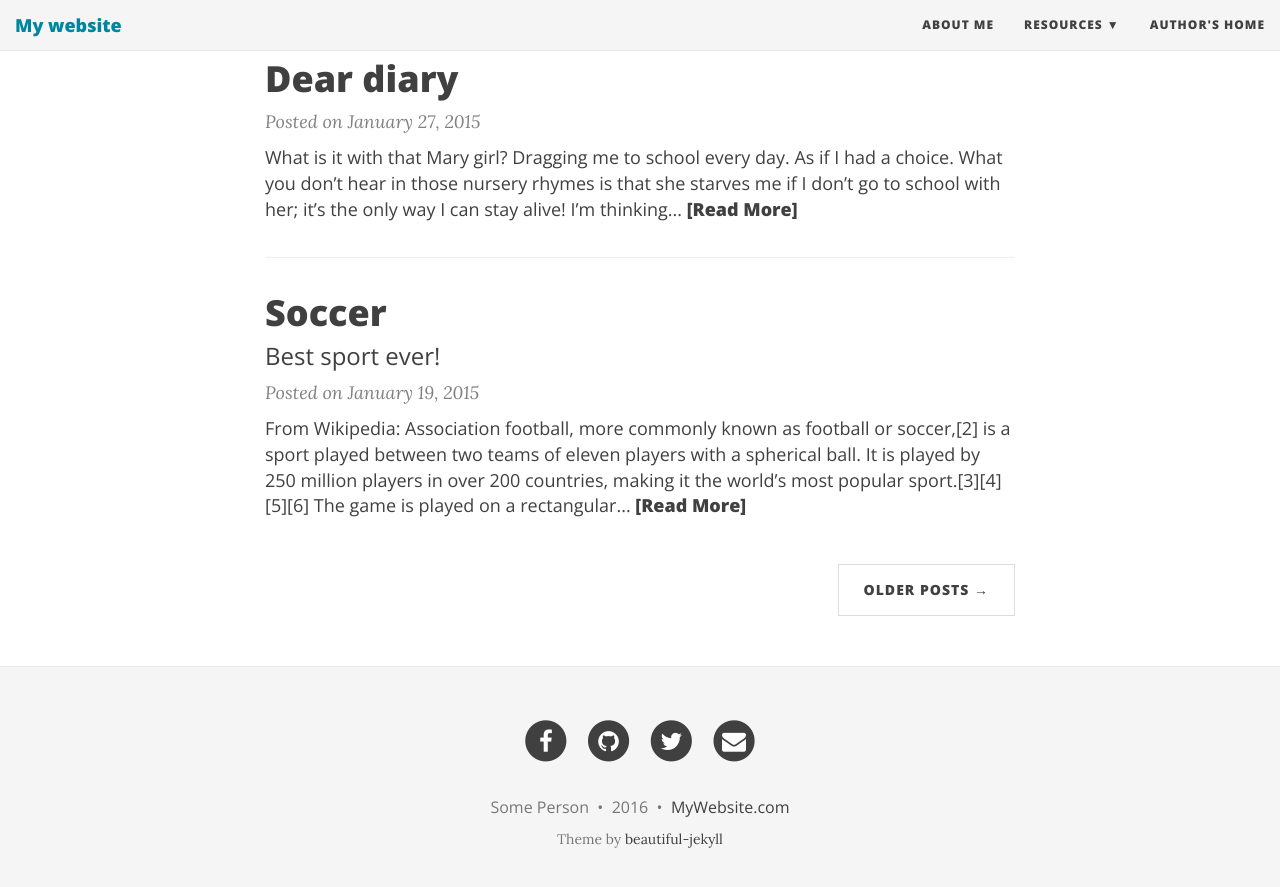
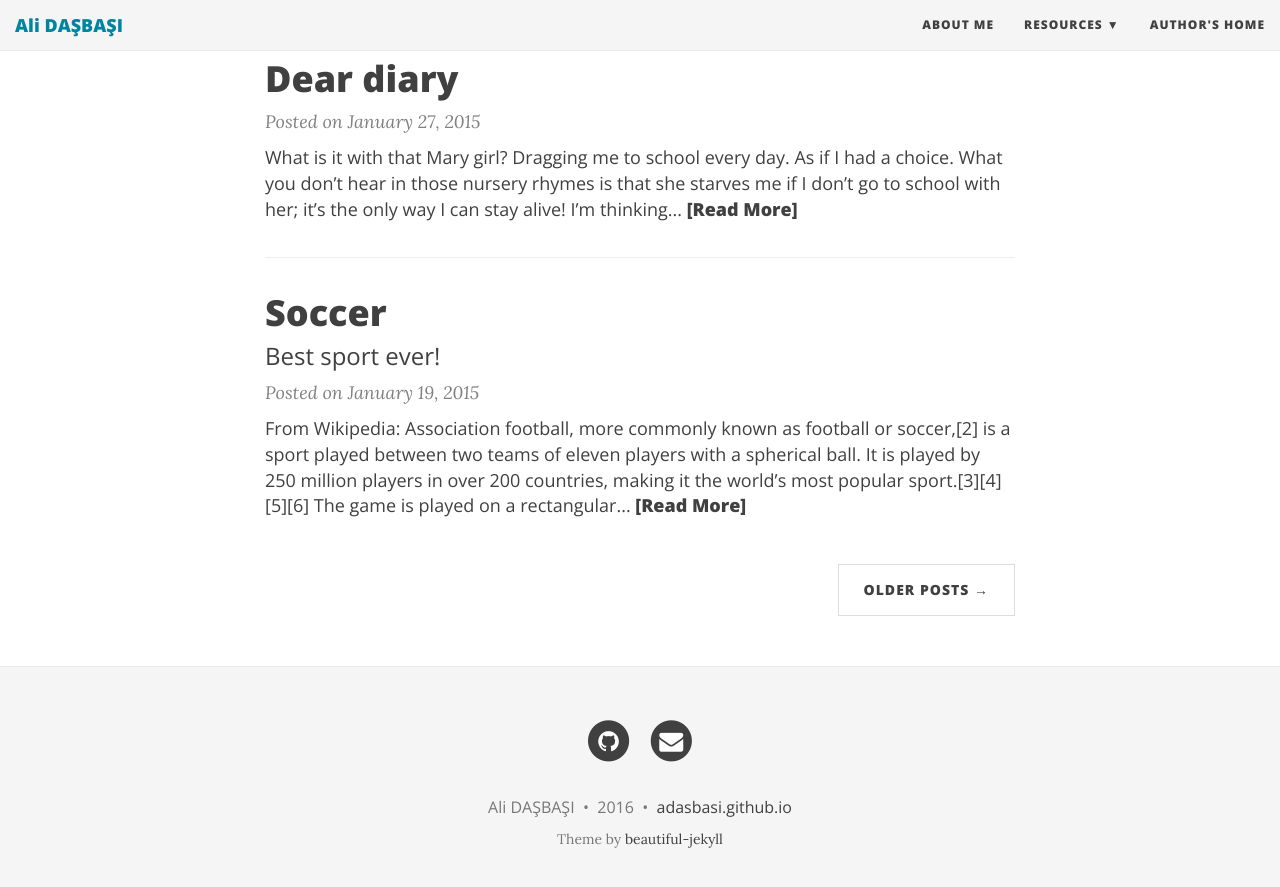
Before and after one commit to alidasbasi/adasbasi.github.io, a Jekyll site: the page built from index.html, in a window 1280 px wide and 900 px high, scrolled down 1117 px. Shown: the top 887 px of the window. Built offline with Jekyll 4.4.1, drawn with Linux system fonts in a browser that asks for light colours; nearby versions of some CDN libraries; the list of posts is cut into pages by our own code; some of the changed text lies outside the part shown.

Commit message:
düzenlemeler

```diff
--- a/_config.yml
+++ b/_config.yml
@@ -4,7 +4,7 @@
 # baseurl is the website's URL without the hostname
 
 # If you are building a simple GitHub user page (http://username.github.io) then use these settings:
-url: "http://username.github.io"
+url: "http://adasbasi.github.io"
 baseurl: ""
 
 # If you are building a GitHub project page then use these settings:
@@ -14,10 +14,10 @@ baseurl: ""
 # Of course don't forget to change the username and projectname to YOUR username and project
 
 # Name of website
-title: My website
+title: Ali DAŞBAŞI
 
 # Short description of your site
-description: A virtual proof that name is awesome!
+description: Blog Sayfası
 
 # --- Navigation bar options --- #
 
@@ -39,10 +39,10 @@ avatar: "/img/avatar-icon.png"
 # Change all these values or delete the ones you don't want.
 # Important: you must keep the "name" parameter, everything else you can remove
 author:
-  name: Some Person
-  email: "youremail@domain.com"
+  name: Ali DAŞBAŞI
+  email: "dasbasi.ali@gmail.com"
   facebook: yourname  # eg. daattali
-  github: yourname    # eg. daattali
+  github: adasbasi    # eg. daattali
   twitter: yourname   # eg. daattali
   linkedin: yourlink  # eg. "pub/dean-attali/8/946/143"
   stackoverflow: yourlink  # eg. "3943160/daattali"
@@ -50,16 +50,16 @@ author:
 # Select which links to show in the footer
 footer-links-active:
   rss: false
-  facebook: true
+  facebook: false
   email: true
-  twitter: true
+  twitter: false
   github: true
   linkedin: false
   stackoverflow: false
 
 # How to display the link to the website in the footer
 # Remove this if you don't want a link in the footer
-url-pretty: "MyWebsite.com"  # eg. "deanattali.com/beautiful-jekyll"
+url-pretty: "adasbasi.github.io"  # eg. "deanattali.com/beautiful-jekyll"
 
 # --- Misc --- #
 
@@ -67,7 +67,7 @@ url-pretty: "MyWebsite.com"  # eg. "deanattali.com/beautiful-jekyll"
 #disqus: ""
 
 # Fill in your Google Analytics ID to track your website using GA
-#google_analytics: ""
+google_analytics: "UA-33297379-1"
 
 # --- Don't need to touch anything below here (but you can if you want) --- #
 
--- a/index.html
+++ b/index.html
@@ -1,6 +1,6 @@
 ---
 layout: page
-title: My website
+title: Ali DAŞBAŞI
 subtitle: This is where I will tell my friends way too much about me
 ---
 
```
